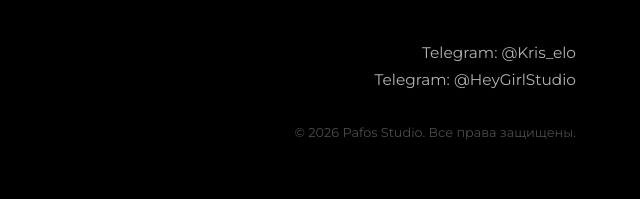
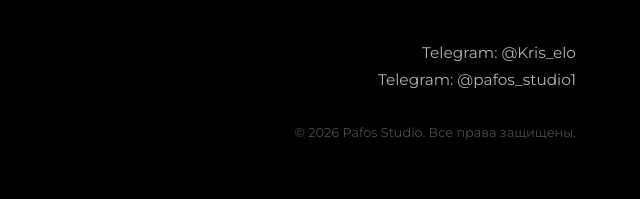
Before and after one commit to NaytSlup/pafos-studio, a website: page index.html in a window 1280 px wide. Shown: the part 6209-6408 px from the top of the page, 640-1280 px from the left. Drawn offline with Linux system fonts and the light colour scheme.

Commit message:
Update index.html

```diff
--- a/index.html
+++ b/index.html
@@ -363,7 +363,7 @@
                 <a href="https://t.me/Kris_elo" target="_blank" class="footer-tg">
     Telegram: @Kris_elo
 </a>
-                <a href="https://t.me/HeyGirlStudio" class="footer-tg">Telegram: @HeyGirlStudio</a>
+                <a href="https://t.me/pafos_studio1" class="footer-tg">Telegram: @pafos_studio1</a>
                 <div class="footer-copy">© 2026 Pafos Studio. Все права защищены.</div>
             </div>
         </div>
```
